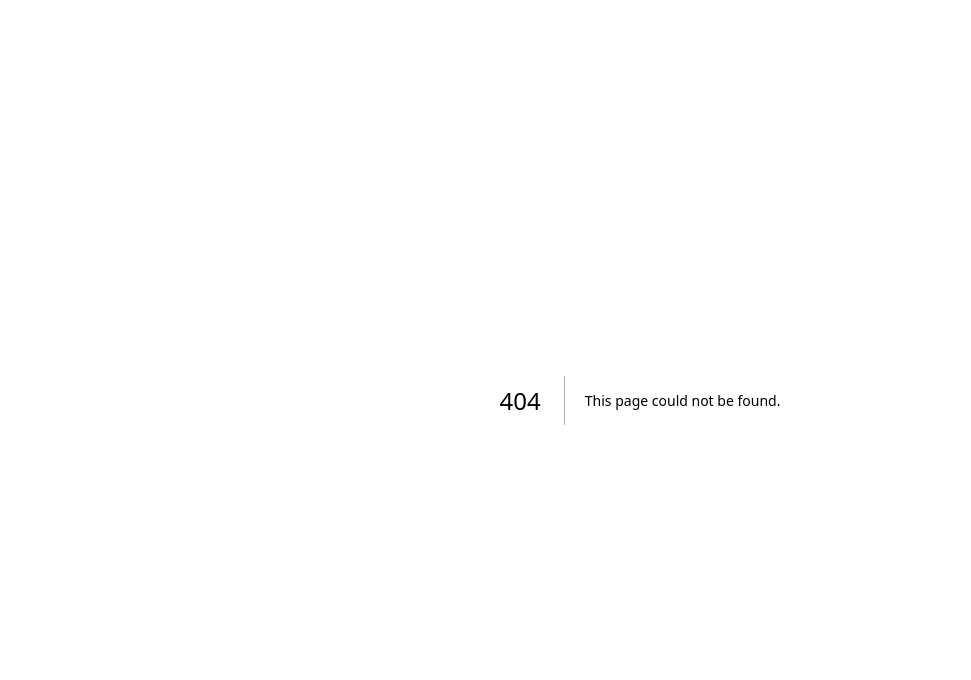
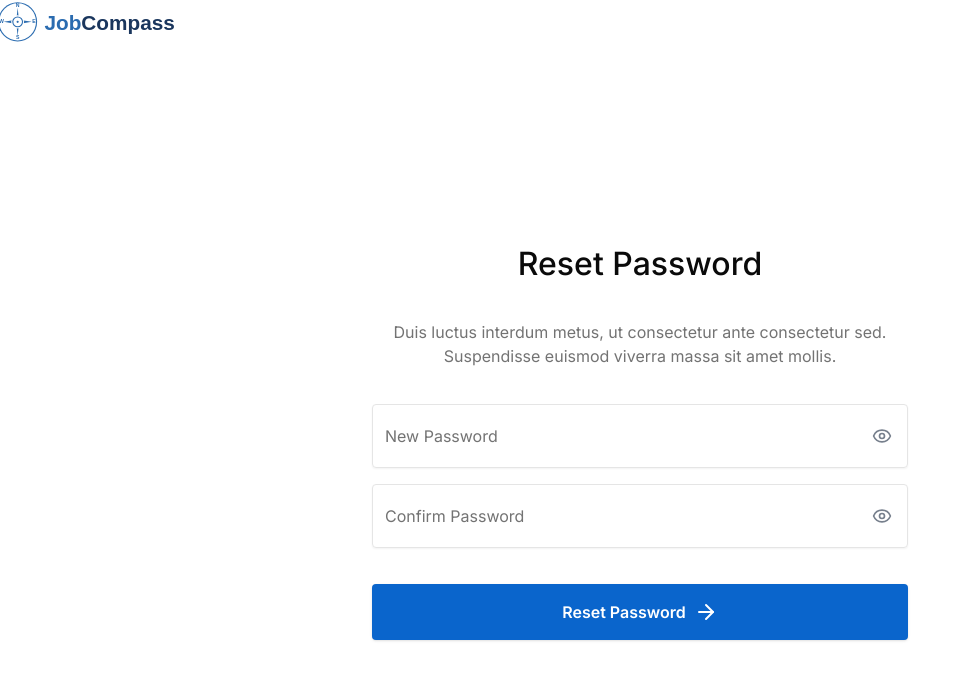
Before and after one commit to linhprovip2002/JobCompass-Frontend, a Next.js app: page /reset-password in a window 1280 px wide. Before the commit this address had no page. Shown: the top 680 px of the page, without its empty margins (0-971 px from the left). Built offline with nearby package versions, Linux system fonts and the light colour scheme.

Commit message:
feat: Reset Password UI

```diff
--- /dev/null
+++ b/src/app/(content-only-layout)/reset-password/page.tsx
@@ -0,0 +1,11 @@
+import { ButtonHome } from '@/components/custom-ui/button-home';
+import { FormResetPassword } from '@/components/custom-ui/form-reset-password';
+
+export default function ResetPassword() {
+    return (
+        <div>
+            <ButtonHome />
+            <FormResetPassword />
+        </div>
+    );
+}
--- /dev/null
+++ b/src/components/custom-ui/form-reset-password.tsx
@@ -0,0 +1,65 @@
+'use client';
+import { Button } from '@/components/ui/button';
+import { Input } from '../ui/input';
+import { LuArrowRight, LuEye, LuEyeOff } from 'react-icons/lu';
+import { useState } from 'react';
+
+export function FormResetPassword() {
+    const [showPassword, setShowPassword] = useState(false);
+    const [showConfirmPassword, setShowConfirmPassword] = useState(false);
+    return (
+        <form className="min-h-screen flex flex-col items-center justify-center px-4 text-center">
+            <div className="flex flex-col items-center justify-center">
+                <div className="max-w-[536px] space-y-9 text-center px-5 md:px-0">
+                    <h1 className="text-[32px] leading-[40px] font-inter font-medium">Reset Password</h1>
+
+                    <p className="font-inter text-base leading-6 text-muted-foreground">
+                        Duis luctus interdum metus, ut consectetur ante consectetur sed. Suspendisse euismod viverra
+                        massa sit amet mollis.
+                    </p>
+
+                    <div className="space-y-4">
+                        <div className="relative">
+                            <Input
+                                name="newPassword"
+                                placeholder="New Password"
+                                type={showPassword ? 'text' : 'password'}
+                                className="h-16 rounded-sm focus-visible:border-primary focus-visible:ring-primary pr-12"
+                            />
+                            <button
+                                type="button"
+                                className="absolute right-4 top-1/2 transform -translate-y-1/2 text-gray-500 hover:text-gray-700"
+                                onClick={() => setShowPassword(!showPassword)}
+                            >
+                                {showPassword ? <LuEyeOff size={20} /> : <LuEye size={20} />}
+                            </button>
+                        </div>
+
+                        <div className="relative">
+                            <Input
+                                name="confirmPassword"
+                                placeholder="Confirm Password"
+                                type={showConfirmPassword ? 'text' : 'password'}
+                                className="h-16 rounded-sm focus-visible:border-primary focus-visible:ring-primary pr-12"
+                            />
+                            <button
+                                type="button"
+                                className="absolute right-4 top-1/2 transform -translate-y-1/2 text-gray-500 hover:text-gray-700"
+                                onClick={() => setShowConfirmPassword(!showConfirmPassword)}
+                            >
+                                {showConfirmPassword ? <LuEyeOff size={20} /> : <LuEye size={20} />}
+                            </button>
+                        </div>
+                    </div>
+
+                    <Button
+                        type="submit"
+                        className="group w-full h-14 rounded-sm text-base [&_svg]:size-6 font-semibold"
+                    >
+                        Reset Password <LuArrowRight className="group-hover:translate-x-2 transition-all" />
+                    </Button>
+                </div>
+            </div>
+        </form>
+    );
+}
```
